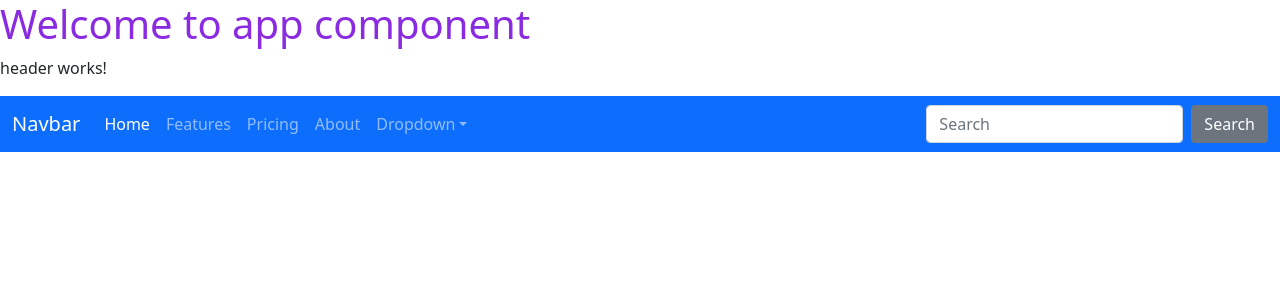
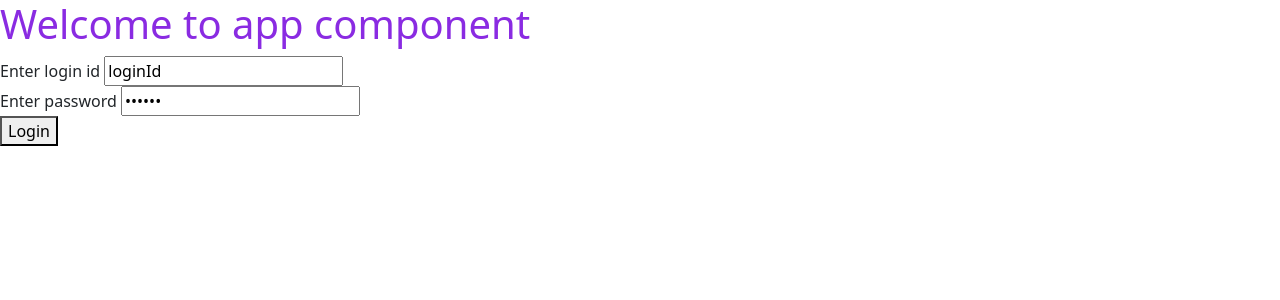
Before and after one commit to mahjabeen-a/Angular-demo, an Angular app: page / in a window 1280 px wide. Shown: the top 300 px of the page. Built offline with nearby package versions, Linux system fonts and the light colour scheme.

Commit message:
form for login (for data to goto backend)

```diff
--- a/src/app/app.component.html
+++ b/src/app/app.component.html
@@ -2,5 +2,6 @@
 <!--<app-demo></app-demo>
 <app-login></app-login>
 <app-employee></app-employee>
-<app-register></app-register>-->
-<app-header></app-header>
+<app-register></app-register>
+<app-header></app-header>-->
+<app-login></app-login>
--- a/src/app/login/login.component.html
+++ b/src/app/login/login.component.html
@@ -1,3 +1,16 @@
-Enter login id: <input type="text" [(ngModel)]="loginId"><br><br>
-Enter password: <input type="password" [(ngModel)]="passwd"><br>
-<button (click)="loginsubmit()">Login</button>
+<!-- #loginForm is a reference to this form -->
+<!-- when button inside the form is pressed, loginForm() is fired -->
+<!--
+    reference and method name should be different i.e.
+    #loginForm and loginSubmit2()
+-->
+<!--
+    name attribute gives the name of the property, i.e.
+    #loginForm object has 2 properties names loginId and password
+    loginForm = {loginId: 'XXXXX', password: 'XXX'}
+-->
+<form #loginForm = "ngForm" (ngSubmit) = "loginSubmit2(loginForm)">
+    Enter login id <input type = "text" name = "loginId" ngModel = 'loginId'><br/>
+    Enter password <input type = "password" name = "passwd" ngModel = 'passwd'><br/>
+    <button (click) = 'loginSubmit()'>Login</button>
+</form>
--- a/src/app/login/login.component.ts
+++ b/src/app/login/login.component.ts
@@ -23,7 +23,7 @@ export class LoginComponent implements OnInit {
 
   ngOnInit(): void {
   }
-  loginsubmit(): void{
+  loginSubmit(): void{
     if (this.loginId === 'HR' && this.passwd === 'HR'){
       alert('Login success!');
     }
@@ -35,5 +35,8 @@ export class LoginComponent implements OnInit {
       });
     }
   }
+  loginSubmit2(loginForm: any) {
+    alert('Login form executed....');
+  }
 
 }
```
